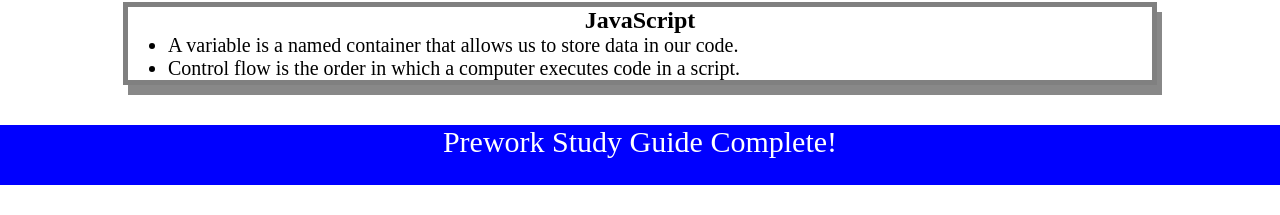
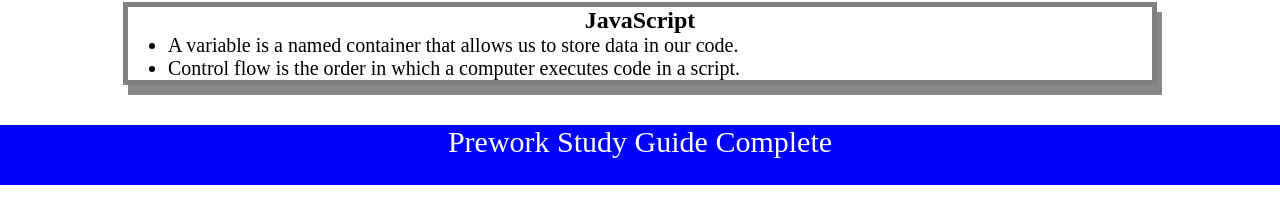
Before and after one commit to isaakmarrero1/Prework-Study-Guide, a plain HTML site: page prework-study-guide/index.html in a window 1280 px wide. Shown: the part 567-782 px from the top of the page. Drawn offline with Linux system fonts and the light colour scheme.

Commit message:
amde change to prework study guide footer section in html file

```diff
--- a/prework-study-guide/index.html
+++ b/prework-study-guide/index.html
@@ -50,7 +50,7 @@
     </main>
 
     <footer>
-      <p>Prework Study Guide Complete!</p>
+      <p>Prework Study Guide Complete</p>
     </footer>
     <script src="./assets/script.js"></script>
   </body>
```
